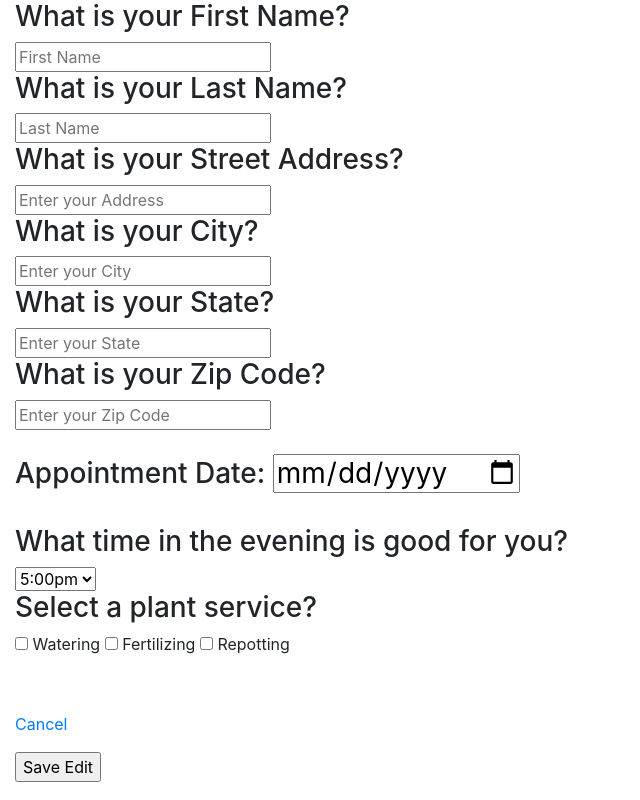
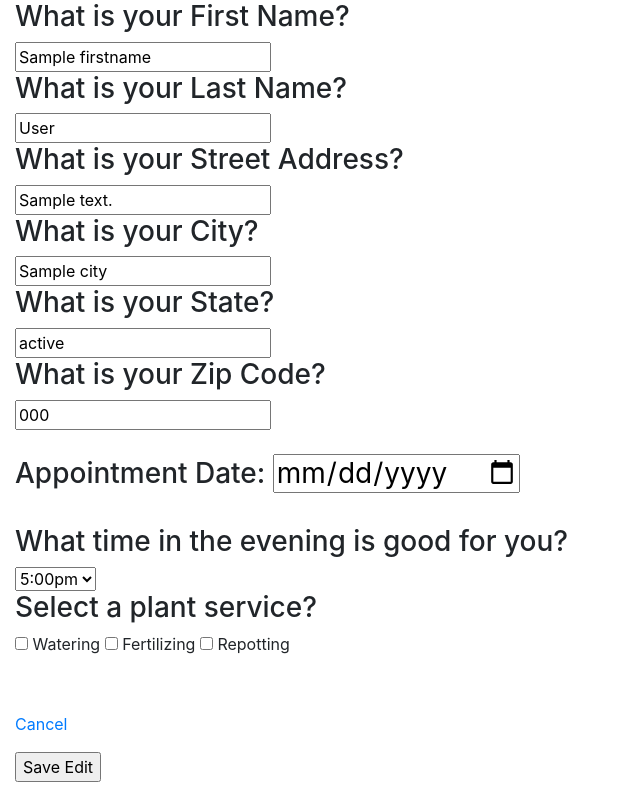
Before and after one commit to Jarquevious/greenthumbs, a Flask app: template templates/appointment_edit.html in a window 1280 px wide. Shown: the whole page, without its empty margins (0-640 px from the left). Run offline with Flask 2, Linux system fonts and the light colour scheme; the template is opened without the code that fills it: most values are stand-ins (such as "Sample title", 1, 10 or a date in 2020); some libraries are stand-ins or nearby versions.

Commit message:
crud is working

```diff
--- a/app.py
+++ b/app.py
@@ -40,9 +40,9 @@ def submit_appointment():
        'zipcode':request.form.get('zipcode'),
        'bday':request.form.get('bday'),
        'service':request.form.get('service'),
-       'date':request.form.get('date'),
        'time':request.form.get('time'),
-   }
+    }
+    print(appointment)
     appointment_id = appointments.insert_one(appointment).inserted_id
     return redirect(url_for('appointment_show', appointment_id=appointment_id))
 
@@ -69,11 +69,10 @@ def appointment_update(appointment_id):
         'state':request.form.get('state'),
         'zipcode':request.form.get('zipcode'),
         'bday':request.form.get('bday'),
-        'service':request.form.get('service'),
-        'date':request.form.get('date'),
+        'service':request.form.getlist("service"),
         'time':request.form.get('time'),
        }
-
+    print(updated_appointment)
     appointments.update_one({'_id': ObjectId(appointment_id)}, {'$set': updated_appointment})
     return redirect(url_for('appointment_show', appointment_id=appointment_id))
 
--- a/templates/appointment_edit.html
+++ b/templates/appointment_edit.html
@@ -2,8 +2,8 @@
 {% extends 'base.html' %}
 {% block content %}
     <div class='col-sm-6 col-sm-offset-3'>
-        <form method='POST' action='/appointment/{{appointment._id}}'>
-            <input type='hidden' name='_method' value='PUT'/>
+        <form id="form" method='POST' action='/appointment/{{appointment._id}}'>
+            <input type='hidden' name='_method' value='POST'/>
         {% include 'partials/form.html' %}
             <div class='form-group'>
                 <a href="/">Cancel</a>
--- a/templates/partials/form.html
+++ b/templates/partials/form.html
@@ -1,49 +1,50 @@
 {% block content %}
+
  <fieldset>
     <h3>What is your First Name?</h3>
-    <input type='text' name='firstname' placeholder="First Name">
+    <input type='text' name='firstname' placeholder="First Name" value="{{ appointment.firstname }}">
 
     <h3>What is your Last Name?</h3>
-    <input type='text' name='lastname' placeholder="Last Name">
+    <input type='text' name='lastname' placeholder="Last Name" value="{{ appointment.lastname }}" >
 
     <h3>What is your Street Address?</h3>
-    <input type='text' name='address' placeholder="Enter your Address">
+    <input type='text' name='address' placeholder="Enter your Address" value="{{ appointment.address }}">
 
     <h3>What is your City?</h3>
-    <input type='text' name='city' placeholder="Enter your City">
+    <input type='text' name='city' placeholder="Enter your City" value="{{ appointment.city }}">
 
     <h3>What is your State?</h3>
-    <input type='text' name='state' placeholder="Enter your State">
+    <input type='text' name='state' placeholder="Enter your State" value="{{ appointment.state }}">
 
     <h3>What is your Zip Code?</h3>
-    <input type='text' name='zipcode' placeholder="Enter your Zip Code">
+    <input type='text' name='zipcode' placeholder="Enter your Zip Code" value="{{ appointment.zipcode }}">
 
     <br><br>
 
     <!--User can select a date and time for their apppointment-->
-    <h3>Appointment Date: <input type="date" name="bday"></h3><br>
+    <h3>Appointment Date: <input type="date" name="bday" value="{{ appointment.bday }}" ></h3><br>
 
     <h3>What time in the evening is good for you?</h3>
-    <select name="time_option" form="time">
-    <option name="time_option" value="5">5:00pm</option>
-    <option name="time_option" value="5.5">5:30pm</option>
-    <option name="time_option" value="6">6:00pm</option>
-    <option name="time_option" value="6.5">6:30pm</option>
+    <select name="time" form="form">
+    <option value="5:00pm">5:00pm</option>
+    <option value="5:30pm">5:30pm</option>
+    <option value="6:00pm">6:00pm</option>
+    <option value="6:30pm">6:30pm</option>
     </select>
     <br>
 
     <!--User Can Select a Service-->
     <h3>Select a plant service?</h3>
     <label class="checkbox-inline">
-    <input type="checkbox" name="service" value="Watering"> Watering<br><br>
+    <input type="checkbox" id="watering" name="service" value="Watering"> Watering<br><br>
     </label>
 
     <label class="checkbox-inline">
-    <input type="checkbox" name="service" value="Fertilizing"> Fertilizing<br><br>
+    <input type="checkbox" id="fertilizing" name="service" value="Fertilizing"> Fertilizing<br><br>
     </label>
 
     <label class="checkbox-inline">
-    <input type="checkbox" name="serivce" value="Repotting"> Repotting<br><br>
+    <input type="checkbox" id="repotting" name="service" value="Repotting"> Repotting<br><br>
     </label><br><br>
 
 </fieldset>
```
Also changed, not shown: templates/appointment_show.html (+14 -4 lines).
